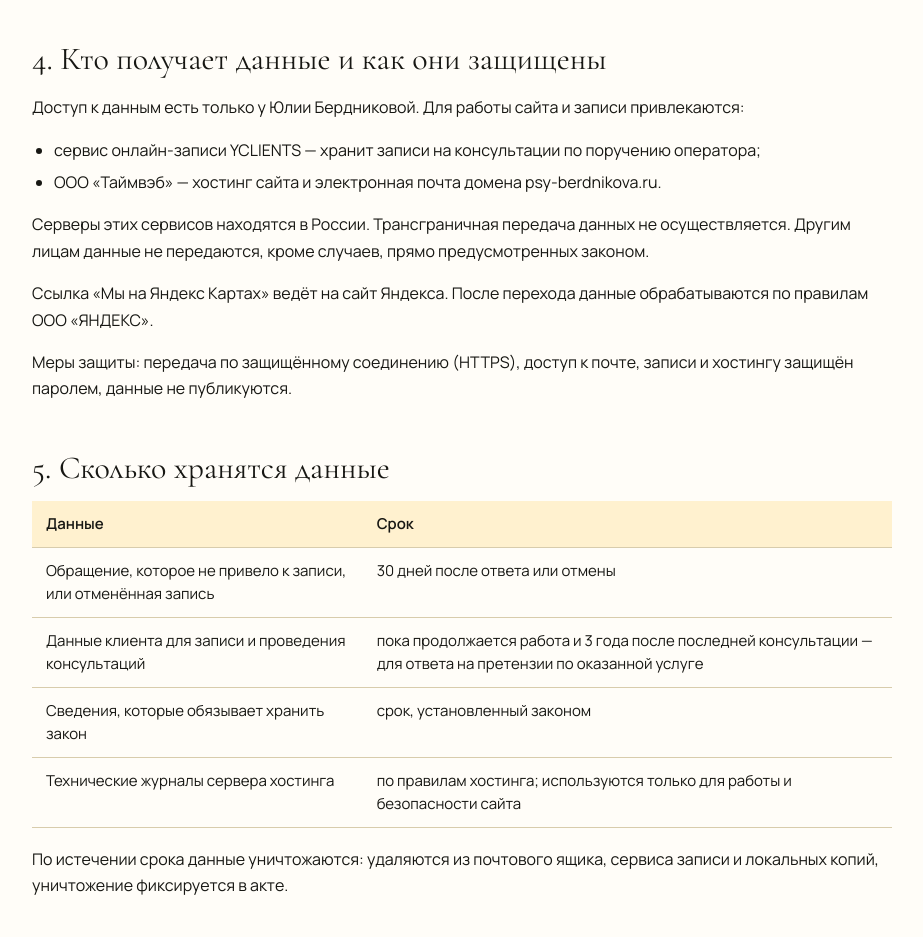
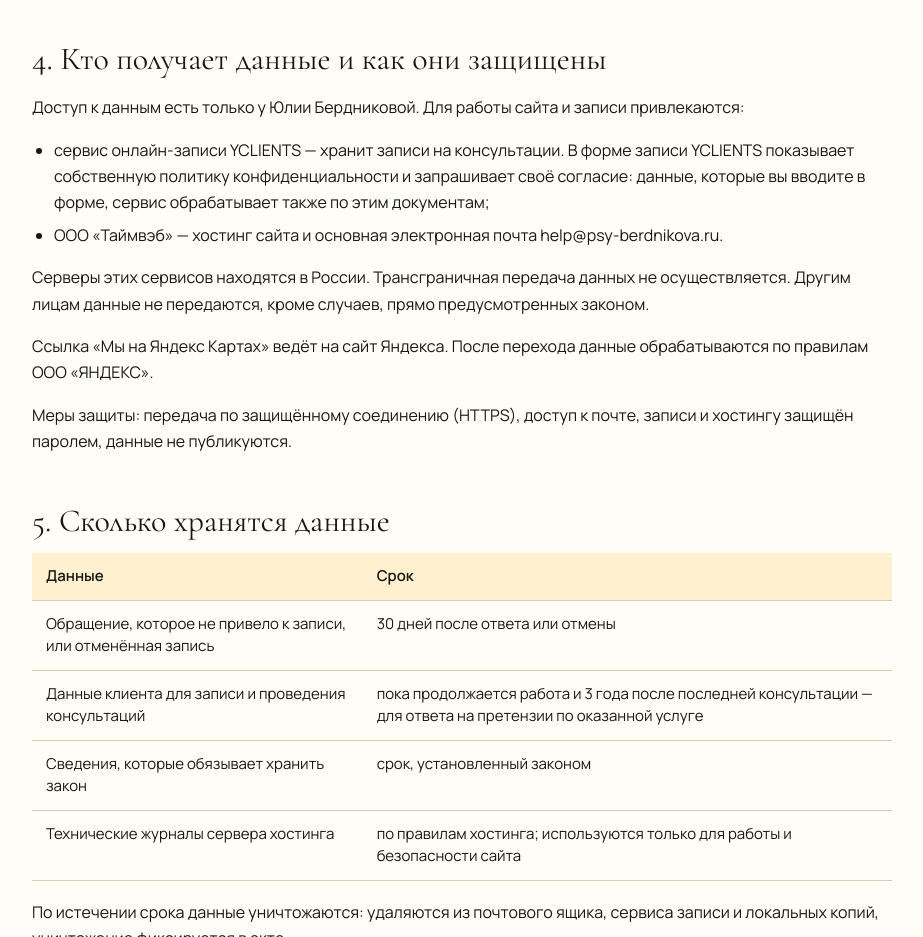
Before and after one commit to antonseliverstov/berdnikova-site, a plain HTML site: page privacy.html in a window 1280 px wide. Shown: the part 1800-2737 px from the top of the page, without its empty margins (178-1101 px from the left). Drawn offline with Linux system fonts and the light colour scheme.

Commit message:
Подвал без строки про 112; документы YCLIENTS и основная почта на Таймвэб в политике и согласии
Co-Authored-By: Claude Opus 5.5 <noreply@anthropic.com>

```diff
--- a/privacy.html
+++ b/privacy.html
@@ -51,8 +51,8 @@
         <h2>4. Кто получает данные и как они защищены</h2>
         <p>Доступ к данным есть только у Юлии Бердниковой. Для работы сайта и записи привлекаются:</p>
         <ul>
-          <li>сервис онлайн-записи YCLIENTS — хранит записи на консультации по поручению оператора;</li>
-          <li>ООО «Таймвэб» — хостинг сайта и электронная почта домена psy-berdnikova.ru.</li>
+          <li>сервис онлайн-записи YCLIENTS — хранит записи на консультации. В форме записи YCLIENTS показывает собственную политику конфиденциальности и запрашивает своё согласие: данные, которые вы вводите в форме, сервис обрабатывает также по этим документам;</li>
+          <li>ООО «Таймвэб» — хостинг сайта и основная электронная почта help@psy-berdnikova.ru.</li>
         </ul>
         <p>Серверы этих сервисов находятся в России. Трансграничная передача данных не осуществляется. Другим лицам данные не передаются, кроме случаев, прямо предусмотренных законом.</p>
         <p>Ссылка «Мы на Яндекс Картах» ведёт на сайт Яндекса. После перехода данные обрабатываются по правилам ООО «ЯНДЕКС».</p>
```
Also changed, not shown: consent.html (+2 -1 lines), index.html (+1 -1 lines).
